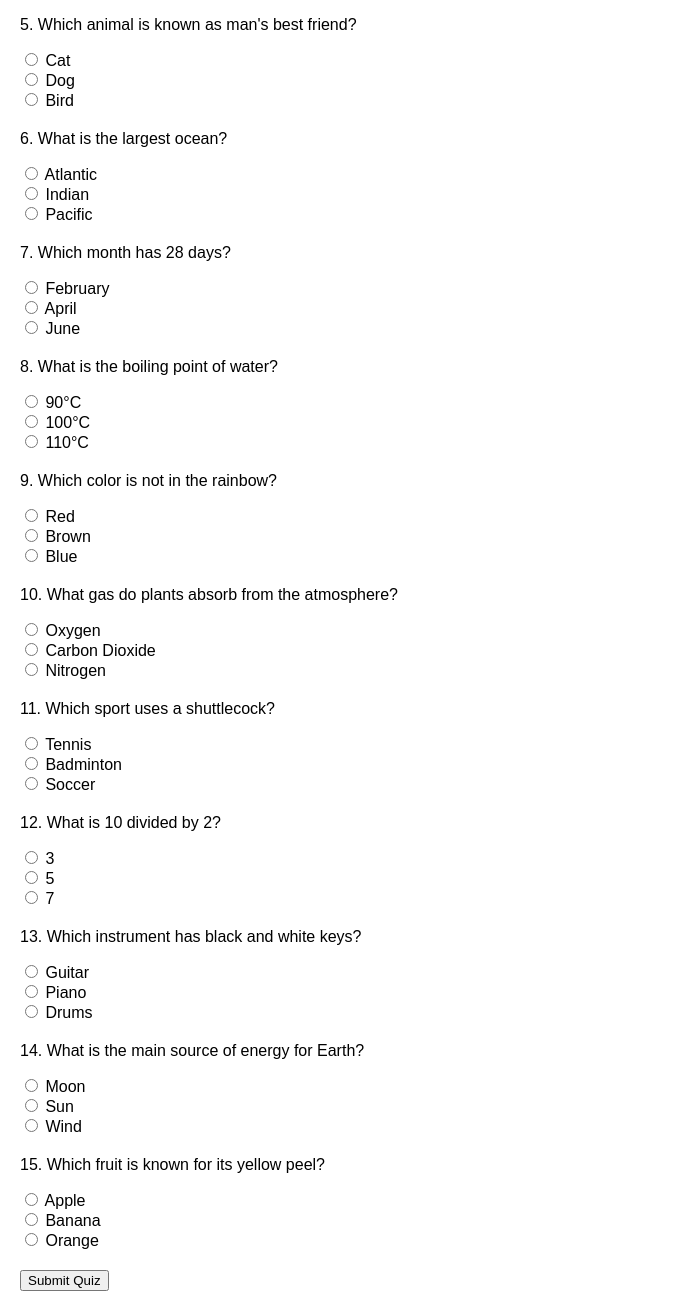
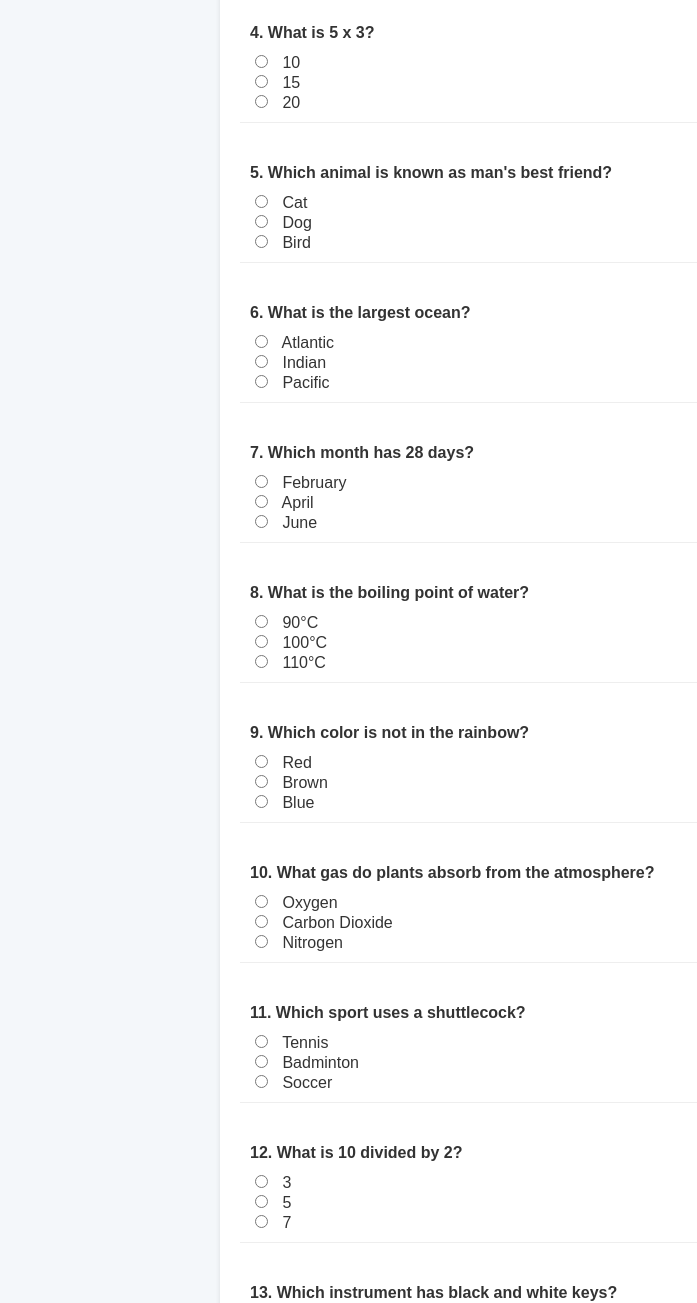
Before and after one commit to akarn5345/quiz-app, a plain HTML site: page index.html in a window 1280 px wide. Shown: the part 520-1823 px from the top of the page, without its empty margins (0-697 px from the left). Drawn offline with Linux system fonts and the light colour scheme.

Commit message:
Update index.html

```diff
--- a/index.html
+++ b/index.html
@@ -6,12 +6,67 @@
   <meta http-equiv="Content-Security-Policy" content="frame-ancestors 'self'">
   <title>15-Question Quiz</title>
   <style>
-    body { font-family: Arial, sans-serif; margin: 20px; }
-    .question { margin-bottom: 20px; }
-    .result { margin-top: 20px; font-weight: bold; }
+    body {
+      font-family: 'Poppins', Arial, sans-serif;
+      margin: 0;
+      padding: 0;
+      background-color: #f4f7fa;
+      color: #333;
+      display: flex;
+      justify-content: center;
+      align-items: center;
+      min-height: 100vh;
+    }
+    .container {
+      max-width: 800px;
+      width: 100%;
+      background-color: white;
+      padding: 20px;
+      border-radius: 10px;
+      box-shadow: 0 2px 5px rgba(0, 0, 0, 0.1);
+      text-align: center;
+    }
+    h1 {
+      color: #2c3e50;
+      margin-bottom: 20px;
+    }
+    .question {
+      margin-bottom: 15px;
+      padding: 10px;
+      border-bottom: 1px solid #eee;
+      text-align: left;
+    }
+    .question p {
+      font-weight: bold;
+      margin-bottom: 10px;
+    }
+    input[type="radio"] {
+      margin-right: 10px;
+    }
+    button {
+      display: inline-block;
+      width: 200px;
+      padding: 10px;
+      background-color: #3498db;
+      color: white;
+      border: none;
+      border-radius: 5px;
+      font-size: 16px;
+      cursor: pointer;
+      margin-top: 20px;
+    }
+    button:hover {
+      background-color: #2980b9;
+    }
+    .result {
+      margin-top: 20px;
+      font-size: 18px;
+      color: #27ae60;
+    }
   </style>
 </head>
 <body>
+  <div class="container">
     <h1>15-Question Quiz</h1>
     <form id="quizForm" onsubmit="checkAnswers(event)">
       <div class="question">
@@ -136,5 +191,6 @@
         document.getElementById("result").innerText = `Your score: ${score} out of 15`;
       }
     </script>
+  </div>
 </body>
 </html>
```
Lines whose indentation alone changed are shown as unchanged.
